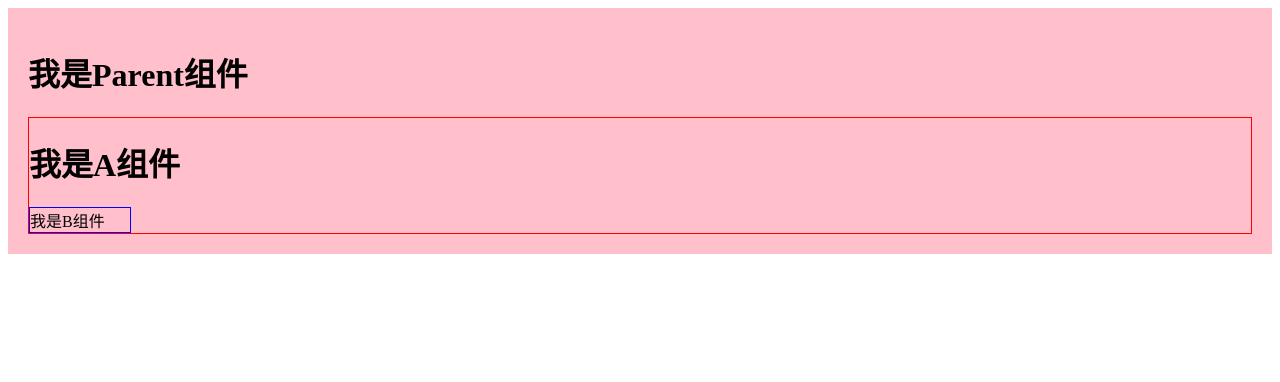
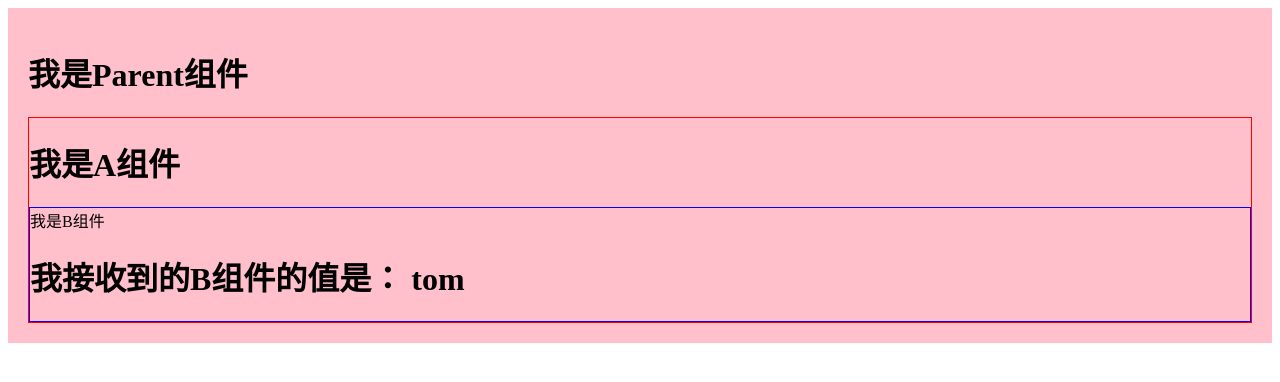
Before and after one commit to xiaoxue423/react_extension, a React (Create React App) app: page / in a window 1280 px wide. Shown: the top 382 px of the page. Built offline with nearby package versions, Linux system fonts and the light colour scheme.

Commit message:
renderProps

```diff
--- /dev/null
+++ b/src/components/1_setState/index.css
@@ -0,0 +1,3 @@
+.demo{
+  background: yellow;
+}
--- a/src/components/1_setState/index.jsx
+++ b/src/components/1_setState/index.jsx
@@ -1,4 +1,5 @@
 import React, { Component } from "react";
+import './index.css';
 
 export default class Demo extends Component {
   state = { count: 0 };
@@ -24,7 +25,7 @@ export default class Demo extends Component {
 
   render() {
     return (
-      <div>
+      <div className="demo">
         <h1>我是Demo组件</h1>
         <h2>当前求和为：{this.state.count}</h2>
         <button onClick={this.add}>点我+1</button>
--- a/src/components/7_renderProps/index.css
+++ b/src/components/7_renderProps/index.css
@@ -3,7 +3,6 @@
 }
 .B{
   border: 1px solid blue;
-  width: 100px;
 }
 .parent{
 background-color:pink;
--- a/src/components/7_renderProps/index.jsx
+++ b/src/components/7_renderProps/index.jsx
@@ -1,14 +1,15 @@
 import React, { PureComponent } from "react";
 import "./index.css";
+import C from '../1_setState/index'
 
 export default class Parent extends PureComponent {
   render() {
     return (
       <div className="parent">
         <h1>我是Parent组件</h1>
-        <A>
-          <B/>
-        </A>
+        {/* <A render={(data)=><C name={data} />}/> */}
+
+        <A render={(data)=><B name={data} />}/>
       </div>
     );
   }
@@ -18,11 +19,11 @@ class A extends PureComponent {
   state = {name:'tom'}
 
   render() {
-    console.log('A组件',this.props)
+    const {name} = this.state;
     return (
       <div className="A">
         <h1>我是A组件</h1>
-        {this.props.children}
+        {this.props.render(name)}
       </div>
     );
   }
@@ -34,6 +35,7 @@ class B extends PureComponent {
     return (
       <div className="B">
         <span>我是B组件</span>
+        <h1>我接收到的B组件的值是： {this.props.name}</h1>
       </div>
     );
   }
```
